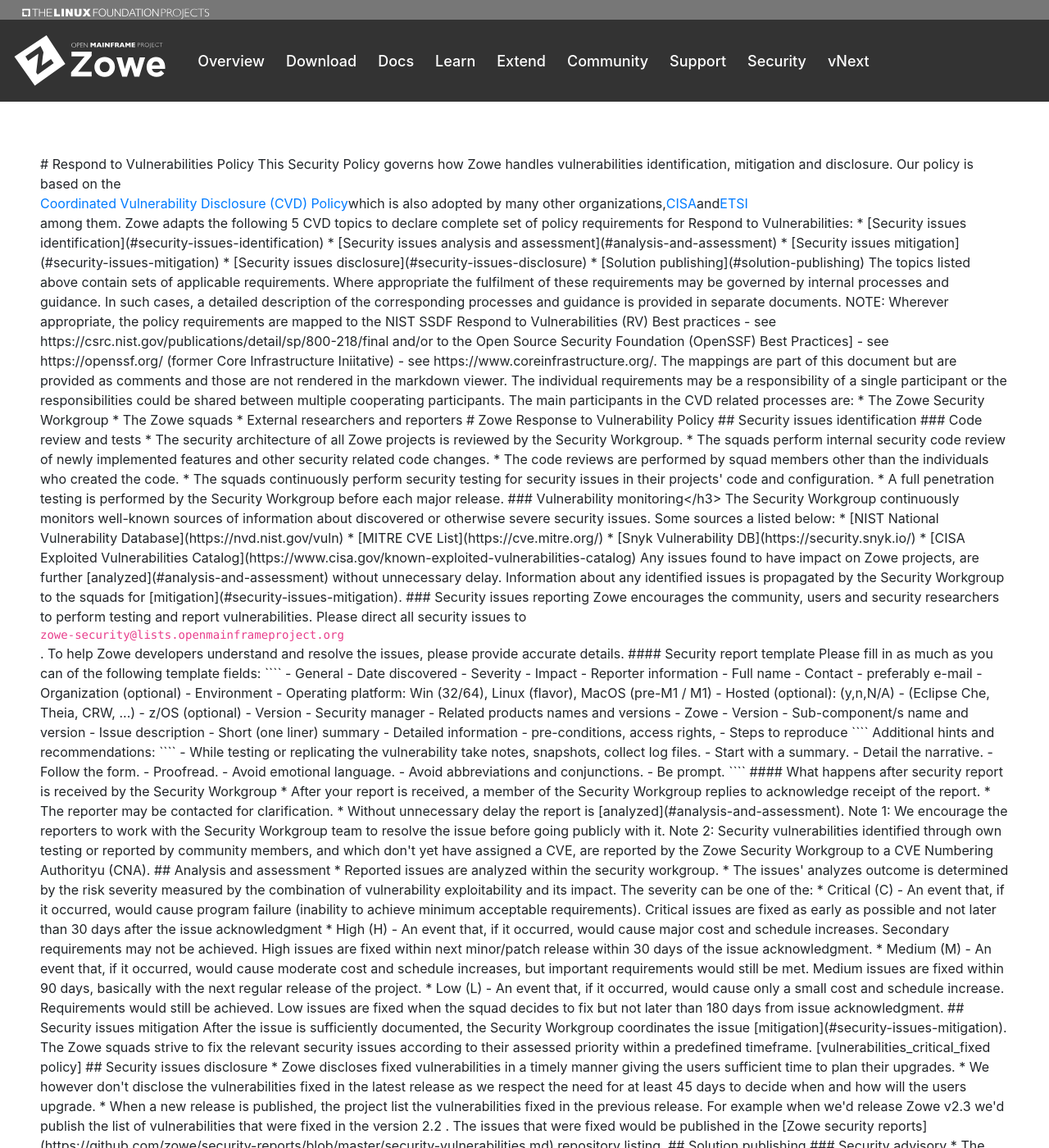
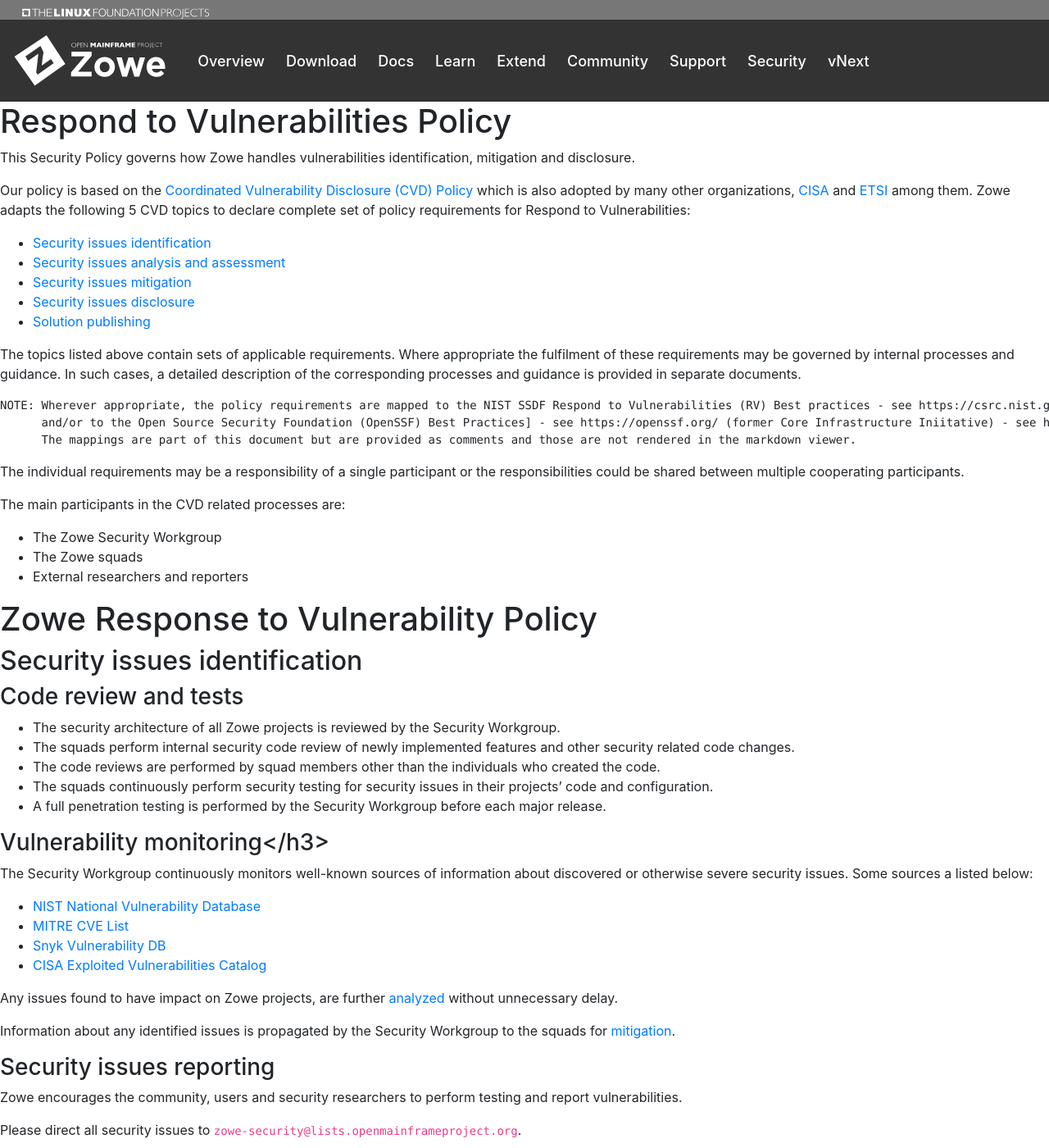
Before and after one commit to zowe/zowe.github.io, a Jekyll site: the page built from security.md, in a window 1280 px wide and 1400 px high. Shown: the whole window at 82% size. Built offline with Jekyll 4.4.1, drawn with Linux system fonts in a browser that asks for light colours; our own code applies the rules of GitHub Pages for plain Markdown files; some of the changed text lies outside the part shown.

Commit message:
Return previous formatting
Signed-off-by: Jakub Balhar <jakub@balhar.net>

```diff
--- a/security.md
+++ b/security.md
@@ -1,8 +1,6 @@
 <!-- SPDX-License-Identifier: CC-BY-4.0 -->
 <!-- Copyright Contributors to the Zowe project. -->
 <!-- # Zowe Security Policy-->
-
-<div class="row" style="padding: 5%">
 
 # Respond to Vulnerabilities Policy
 <!--<div style="display:none" hidden>(Zowe-SSDP-SDLC ID: ZSSD-LP:RV)</div>-->
@@ -206,5 +204,3 @@
   - https://openssf.org/
   - https://github.com/coreinfrastructure/best-practices-badge
   - https://www.apache.org/security/
-
-</div>
```
